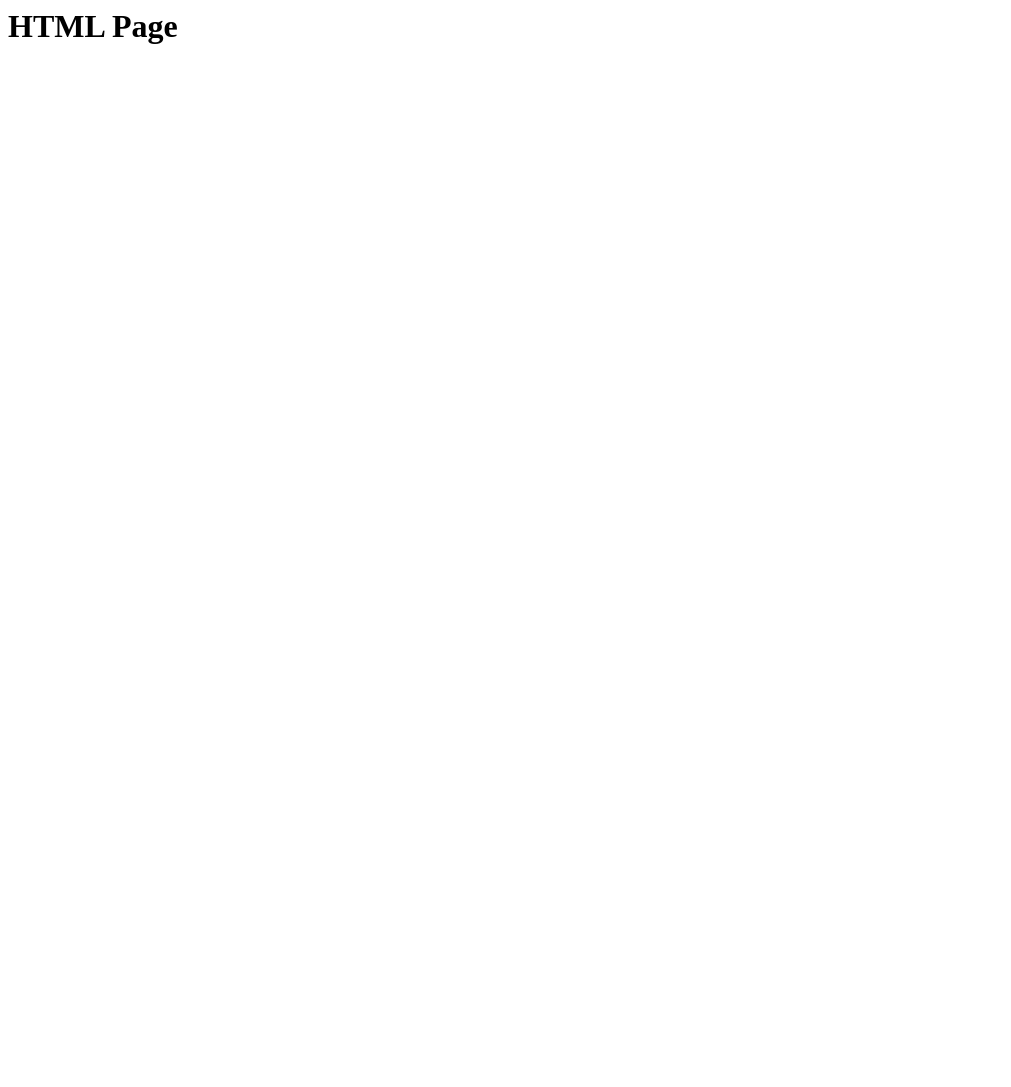
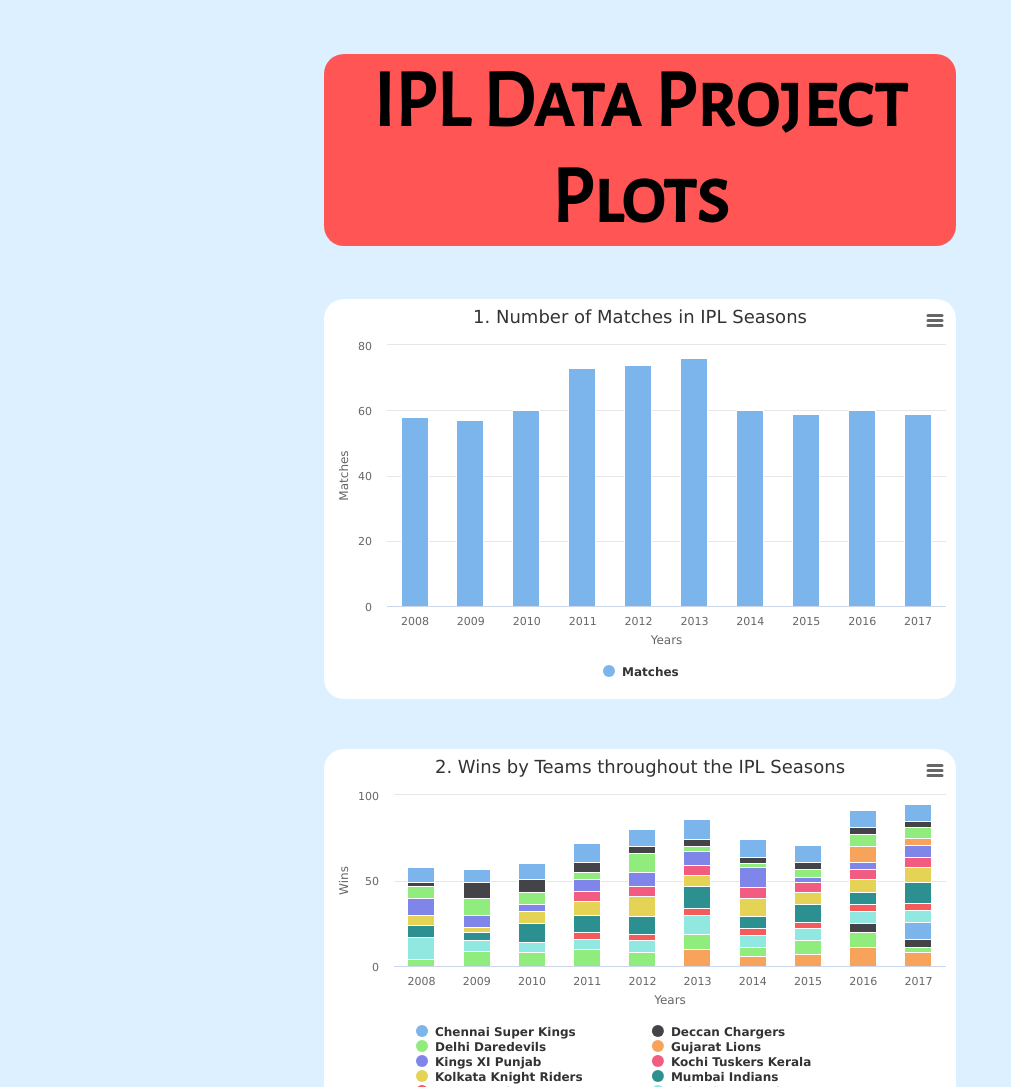
Before and after one commit to rachitMountBlueLearning/Rachit_IPL_Project, a website: page src/public/index.html in a window 1280 px wide. Shown: the top 1087 px of the page, without its empty margins (0-1011 px from the left). Before the commit the page ends 800 px from the top, so only its background shows below. Drawn offline with nearby package versions, Linux system fonts and the light colour scheme; a web font is replaced by a local one.

Commit message:
Modify result data format and plot data with highcharts

```diff
--- /dev/null
+++ b/src/public/extrasPerTeam.js
@@ -0,0 +1,42 @@
+fetch('./output/extrasPerTeam.json')
+    .then(response => response.json())
+    .then(JSONData => plot3(JSONData));
+function plot3(JSONData) {
+    Highcharts.chart('extrasPerTeam', {
+        title: {
+            text: '3. Extra Runs Conceded by Teams in IPL 2016'
+        },
+        chart: {
+            type: 'column',
+            zoomType: 'x',
+            borderRadius: 20
+        },
+        credits: {
+            enabled: false
+        },
+        tooltip: {
+            backgroundColor: "#333333",
+            borderRadius: 20,
+            style: {
+                color: "#ffffff"
+            }
+        },
+        xAxis: {
+            title: {
+                text: 'Teams'
+            },
+            categories: JSONData.map(({team}) => team)
+        },
+        yAxis: {
+            title: {
+                text: 'Extra Runs'
+            }
+        },
+        series: [
+            {
+                name: 'Extra Runs',
+                data: JSONData.map(({extra_runs}) => extra_runs)
+            }
+        ]
+    });
+}
--- a/src/public/index.html
+++ b/src/public/index.html
@@ -1,2 +1,71 @@
-<html></html><head></head>
-<body><h1>HTML Page</h1></body></html>
+<!DOCTYPE html>
+<html lang="en">
+	<head>
+		<meta charset="UTF-8" />
+		<meta http-equiv="X-UA-Compatible" content="IE=edge" />
+		<meta name="viewport" content="width=device-width, initial-scale=1.0" />
+		<link
+		href="https://fonts.googleapis.com/css?family=Alegreya Sans SC|Bellota Text"
+		rel="stylesheet"
+		/>
+		<script src="https://code.highcharts.com/highcharts.js"></script>
+		<script src="https://code.highcharts.com/modules/series-label.js"></script>
+		<script src="https://code.highcharts.com/modules/exporting.js"></script>
+		<script src="https://code.highcharts.com/modules/export-data.js"></script>
+		<script src="https://code.highcharts.com/modules/accessibility.js"></script>
+		<script src="./matchesPerYear.js"></script>
+		<script src="./winPerTeamPerYear.js"></script>
+		<script src="./extrasPerTeam.js"></script>
+		<script src="./topNEconomicalBowlers.js"></script>
+		<title>IPL Data Analysis</title>
+	</head>
+	<body style="background-color: rgb(220, 240, 255)">
+		<h1
+			style="
+				font-family: Alegreya Sans SC, Bellota Text, Arial, Helvetica, sans-serif;
+				font-size: 80px;
+				font-weight: bold;
+				text-align: center;
+				background-color: rgb(255, 85, 85);
+				color: rgb(0, 0, 0);
+				border-radius: 20px;
+				width: 50%;
+				margin-left: 25%;
+			"
+		>
+			IPL Data Project Plots
+		</h1>
+        <div
+			id="matchesPerYear"
+			style="
+				width: 50%;
+				margin-left: 25%;
+				margin-top: 50px;
+			"
+		></div>
+		<div
+			id="winPerTeamPerYear"
+			style="
+				width: 50%;
+				margin-left: 25%;
+				margin-top: 50px;
+			"
+		></div>
+		<div
+			id="extrasPerTeam"
+			style="
+				width: 50%;
+				margin-left: 25%;
+				margin-top: 50px;
+			"
+		></div>
+		<div
+			id="topNEconomicalBowlers"
+			style="
+				width: 50%;
+				margin-left: 25%;
+				margin-top: 50px;
+			"
+		></div>
+	</body>
+</html>
--- /dev/null
+++ b/src/public/matchesPerYear.js
@@ -0,0 +1,42 @@
+fetch('./output/matchesPerYear.json')
+    .then(response => response.json())
+    .then(JSONData => plot1(JSONData));
+function plot1(JSONData) {
+    Highcharts.chart('matchesPerYear', {
+        title: {
+            text: '1. Number of Matches in IPL Seasons'
+        },
+        chart: {
+            type: 'column',
+            zoomType: 'x',
+            borderRadius: 20
+        },
+        credits: {
+            enabled: false
+        },
+        tooltip: {
+            backgroundColor: "#333333",
+            borderRadius: 20,
+            style: {
+                color: "#ffffff"
+            }
+        },
+        xAxis: {
+            title: {
+                text: 'Years'
+            },
+            categories: JSONData.map(({year}) => year)
+        },
+        yAxis: {
+            title: {
+                text: 'Matches'
+            }
+        },
+        series: [
+            {
+                name: 'Matches',
+                data: JSONData.map(({matches}) => matches)
+            }
+        ]
+    });
+}
--- /dev/null
+++ b/src/public/topNEconomicalBowlers.js
@@ -0,0 +1,42 @@
+fetch('./output/topNEconomicalBowlers.json')
+    .then(response => response.json())
+    .then(JSONData => plot4(JSONData));
+function plot4(JSONData) {
+    Highcharts.chart('topNEconomicalBowlers', {
+        title: {
+            text: '4. Top 10 Economical Bowlers in IPL 2015'
+        },
+        chart: {
+            type: 'column',
+            zoomType: 'x',
+            borderRadius: 20
+        },
+        credits: {
+            enabled: false
+        },
+        tooltip: {
+            backgroundColor: "#333333",
+            borderRadius: 20,
+            style: {
+                color: "#ffffff"
+            }
+        },
+        xAxis: {
+            title: {
+                text: 'Bowlers'
+            },
+            categories: JSONData.map(({bowler}) => bowler)
+        },
+        yAxis: {
+            title: {
+                text: 'Economy'
+            }
+        },
+        series: [
+            {
+                name: 'Economy',
+                data: JSONData.map(({economy_rate}) => economy_rate)
+            }
+        ]
+    });
+}
--- /dev/null
+++ b/src/public/winPerTeamPerYear.js
@@ -0,0 +1,75 @@
+fetch('./output/winPerTeamPerYear.json')
+    .then(response => response.json())
+    .then(JSONData => plot2(JSONData));
+function plot2(JSONData) {
+
+    const teams = JSONData.reduce((accumulatedTeams, {team}) => {
+        if(!(accumulatedTeams.includes(team))) {
+            accumulatedTeams.push(team);
+        }
+        return accumulatedTeams;
+    }, []).sort((teamA, teamB) => teamA.localeCompare(teamB));
+
+    const years = JSONData.reduce((accumulatedYears, {year}) => {
+        if(!(accumulatedYears.includes(year))) {
+            accumulatedYears.push(year);
+        }
+        return accumulatedYears;
+    }, []);
+
+    const seriesIn = [];
+    teams.forEach(currTeam => {
+        let pushSeries = {
+            name: currTeam,
+            data: []
+        };
+        let pushWins = 0;
+        years.forEach(currYear => {
+            JSONData.forEach(({year, team, wins}) => {
+                if(team === currTeam && year === currYear) {
+                    pushWins = wins;
+                }
+            })
+            pushSeries['data'].push(pushWins);
+        })
+        seriesIn.push(pushSeries);
+    })
+
+    Highcharts.chart('winPerTeamPerYear', {
+        title: {
+            text: '2. Wins by Teams throughout the IPL Seasons'
+        },
+        plotOptions: {
+            column: {
+                stacking: 'normal'
+            }
+        },
+        chart: {
+            type: 'column',
+            zoomType: 'x',
+            borderRadius: 20
+        },
+        credits: {
+            enabled: false
+        },
+        tooltip: {
+            backgroundColor: "#333333",
+            borderRadius: 20,
+            style: {
+                color: "#ffffff"
+            }
+        },
+        xAxis: {
+            title: {
+                text: 'Years'
+            },
+            categories: years
+        },
+        yAxis: {
+            title: {
+                text: 'Wins'
+            }
+        },
+        series: seriesIn
+    });
+}
--- a/src/server/ipl.js
+++ b/src/server/ipl.js
@@ -1,23 +1,27 @@
 // Data processing functions:
-
-const { stat } = require("fs");
 
 const exportFunctions = {
 
     // 1. Calculate the number of matches played per year for all the years in IPL.
 
     calculateMatchPerYear(matches) {
-        const matchesPerYear = matches.reduce((accumulatedMatches, {season}) => {
+        let matchesPerYear = matches.reduce((accumulatedMatches, {season}) => {
             accumulatedMatches[season] = season in accumulatedMatches ? accumulatedMatches[season] + 1 : 1;
             return accumulatedMatches;
         }, {});
+
+        matchesPerYear = Object.entries(matchesPerYear).reduce((accumulatedYears, [year, matches]) => {
+            accumulatedYears.push({'year': parseInt(year), 'matches': matches});
+            return accumulatedYears;
+        }, []);
+
         return matchesPerYear;
     },
 
     // 2. Calculate the number of matches won per team per year in IPL.
 
     calculateWinPerTeamPerYear(matches) {
-        const winPerTeamPerYear = matches.reduce((accumulatedMatches, {season, winner}) => {
+        let winPerTeamPerYear = matches.reduce((accumulatedMatches, {season, winner}) => {
             if(winner !== null) {
                 if(!(season in accumulatedMatches)) {
                     accumulatedMatches[season] = {};
@@ -27,18 +31,30 @@
             return accumulatedMatches;
         }, {});
 
+        winPerTeamPerYear = Object.entries(winPerTeamPerYear).reduce((accumulatedYears, [year, teamWins]) => {
+            Object.entries(teamWins).forEach(([team, wins]) => {
+                accumulatedYears.push({'year': parseInt(year), 'team': team, 'wins': wins});
+            });
+            return accumulatedYears;
+        }, [])
+
         return winPerTeamPerYear;
     },
 
     // 3. Calculate the extra runs conceded per team in the year 2016.
 
     calculateExtrasPerTeam(deliveries, matches, targetYear = 2016) {
-        const extrasPerTeam = deliveries.reduce((accumulatedDeliveries, {match_id, bowling_team, extra_runs}) => {
+        let extrasPerTeam = deliveries.reduce((accumulatedDeliveries, {match_id, bowling_team, extra_runs}) => {
             if(matches.some(({id, season}) => id === match_id && season === targetYear)) {
                 accumulatedDeliveries[bowling_team] = bowling_team in accumulatedDeliveries ? accumulatedDeliveries[bowling_team] + extra_runs : extra_runs;
             }
             return accumulatedDeliveries;
         }, {});
+
+        extrasPerTeam = Object.entries(extrasPerTeam).reduce((accumulatedTeams, [team, extra_runs]) => {
+            accumulatedTeams.push({'team': team, 'extra_runs': extra_runs});
+            return accumulatedTeams;
+        }, []);
 
         return extrasPerTeam;
     },
@@ -63,6 +79,11 @@
 
         bowlerStats =  Object.entries(bowlerStats).sort((bowlerA, bowlerB) => bowlerA[1] - bowlerB[1]); // Sort the bowlers according to economy. Formula Used: 6 * runs / balls
 
+        bowlerStats = bowlerStats.reduce((accumulatedBowlers, [bowler, economy_rate]) => {
+            accumulatedBowlers.push({'bowler': bowler, 'economy_rate': economy_rate});
+            return accumulatedBowlers;
+        }, []);
+
         return bowlerStats.slice(0, topN); // Return only top N economy bowlers
     }
 };
```
Also changed, not shown: src/public/output/extrasPerTeam.json, src/public/output/matchesPerYear.json, src/public/output/topNEconomicalBowlers.json, src/public/output/winPerTeamPerYear.json.
